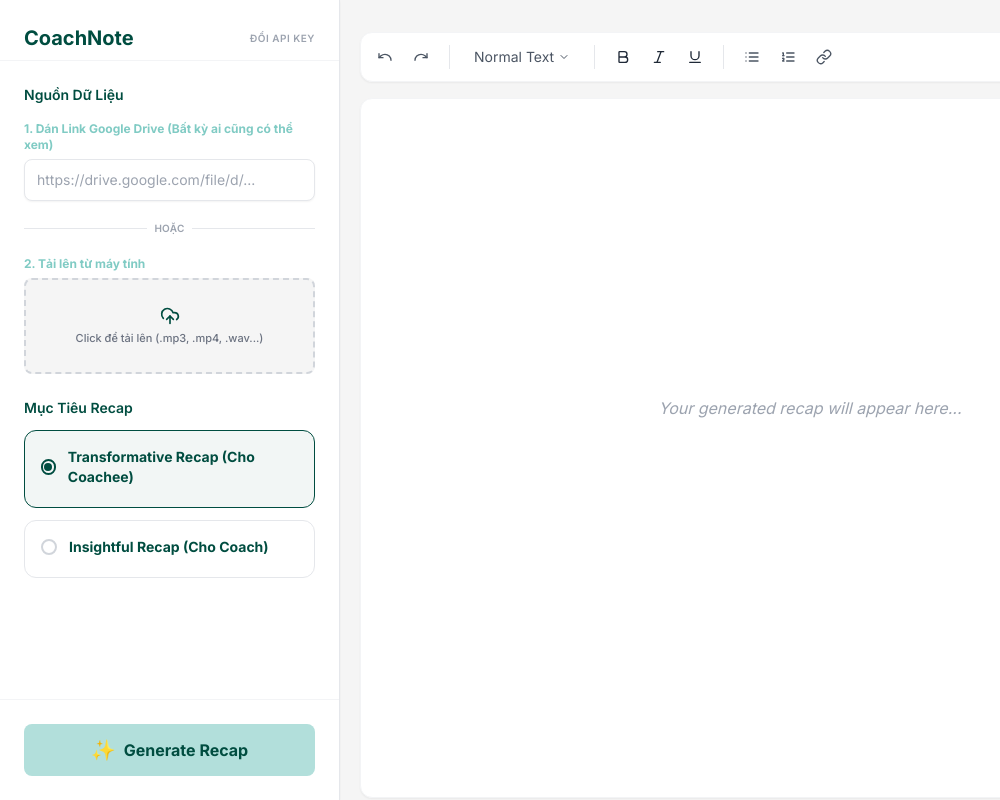
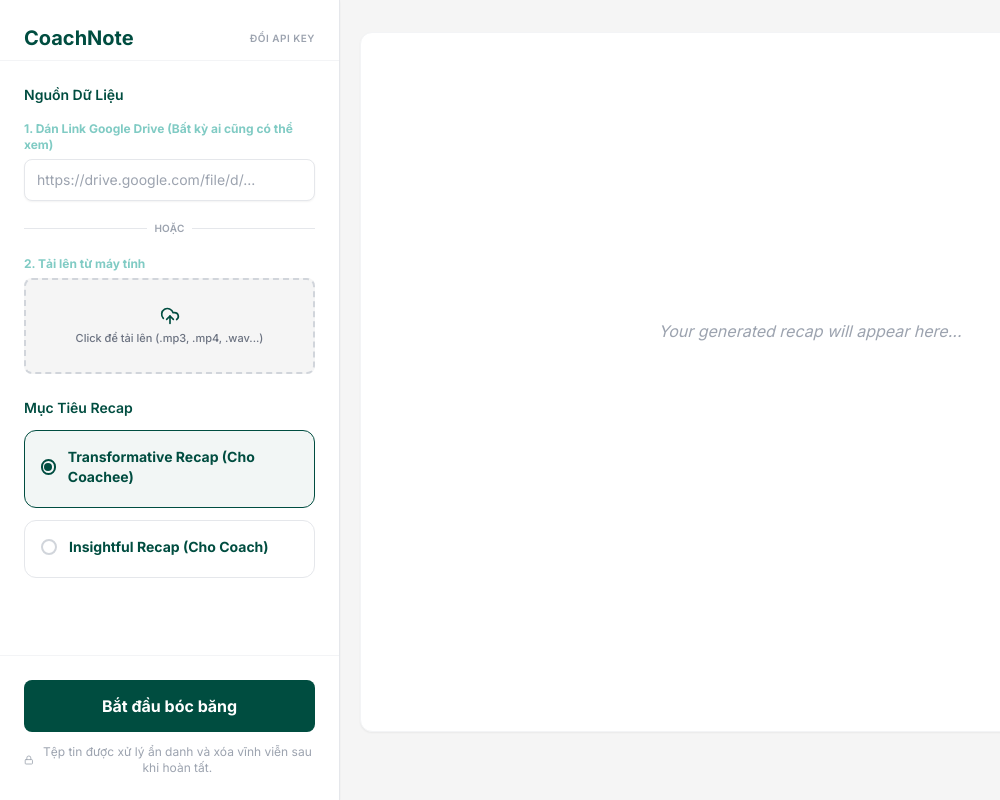
Before and after one commit to handelait/coach-note, a Next.js app: page /workspace in a window 1280 px wide. Shown: the whole page, without its empty margins (0-1000 px from the left). Built offline with nearby package versions, Linux system fonts and the light colour scheme.

Commit message:
feat: complete 5 UX improvements (streaming, privacy, export, diarization, long context)

```diff
--- a/src/app/workspace/page.tsx
+++ b/src/app/workspace/page.tsx
@@ -27,6 +27,7 @@
   const [isProcessing, setIsProcessing] = useState(false);
   const [progress, setProgress] = useState(0);
   const [loadingStatus, setLoadingStatus] = useState<string>("");
+  const [fullTranscript, setFullTranscript] = useState<string>("");
   const [apiKey, setApiKey] = useState("");
   const [driveLink, setDriveLink] = useState("");
 
@@ -36,7 +37,7 @@
   }, []);
   const [selectedFile, setSelectedFile] = useState<File | null>(null);
   const [result, setResult] = useState<RecapResult | null>(null);
-  const [error, setError] = useState("");
+  const [error, setError] = useState<string | null>(null);
   const [activeCitationId, setActiveCitationId] = useState<number | null>(null);
   const [isCopied, setIsCopied] = useState(false);
 
@@ -84,10 +85,11 @@
       }
     }
 
-    setError("");
+    setError(null);
     setIsProcessing(true);
+    setResult(null);
+    setFullTranscript("");
     setProgress(5);
-    setResult(null);
     setActiveCitationId(null);
     setIsCopied(false);
 
@@ -123,7 +125,6 @@
 
             if (!startRes.ok) {
                if (startRes.status === 504 && attempt === 1) {
-                   // Render is waking up, wait 3 seconds and retry
                    await new Promise(r => setTimeout(r, 3000));
                    continue;
                }
@@ -145,7 +146,6 @@
 
         setLoadingStatus("Đang xử lý dữ liệu (Vui lòng đợi 1-3 phút, không tắt trang)...");
 
-        // Polling loop
         while (true) {
             await new Promise(r => setTimeout(r, 5000));
 
@@ -155,7 +155,7 @@
                 body: JSON.stringify({ action: 'status', jobId })
             });
 
-            if (!statusRes.ok) continue; // ignore transient fetch errors
+            if (!statusRes.ok) continue;
 
             const jobStatusData = await statusRes.json();
             if (jobStatusData.status === 'error') throw new Error(jobStatusData.error || "Có lỗi xảy ra trong quá trình xử lý");
@@ -190,6 +190,7 @@
       let finalTranscript = "";
       try {
         finalTranscript = await generateTranscript(testKey, fileUri, fileMimeType!);
+        setFullTranscript(finalTranscript);
       } catch (err: any) {
         throw new Error("Lỗi khi bóc băng: " + err.message);
       }
@@ -197,7 +198,6 @@
       setLoadingStatus("Đang xuất recap phân tích...");
       setProgress(60);
 
-      // Phase 2: Generate Content
       const progressInterval = setInterval(() => {
         setProgress((prev) => (prev < 90 ? prev + 5 : prev));
       }, 1000);
@@ -317,9 +317,21 @@
     }
   };
 
+  const handleExportTranscript = () => {
+    if (!fullTranscript) return;
+    const blob = new Blob([fullTranscript], { type: "text/plain;charset=utf-8" });
+    const url = URL.createObjectURL(blob);
+    const link = document.createElement("a");
+    link.href = url;
+    link.download = "CoachNote_Transcript.txt";
+    document.body.appendChild(link);
+    link.click();
+    document.body.removeChild(link);
+    URL.revokeObjectURL(url);
+  };
+
   return (
     <div className="flex h-screen bg-surface overflow-hidden">
-      {/* Sidebar */}
       <aside className="w-[340px] bg-white border-r border-gray-200 flex flex-col h-full z-10 shadow-sm relative shrink-0">
         <div className="p-6 pb-2 border-b border-gray-100 flex justify-between items-center">
           <h1 className="text-xl font-bold text-primary flex items-center gap-2">
@@ -334,7 +346,6 @@
           <div className="flex flex-col gap-4">
             <h2 className="text-sm font-semibold text-primary">Nguồn Dữ Liệu</h2>
 
-            {/* Drive Link Input */}
             <div>
               <label className="block text-xs font-bold text-accent-hover mb-1.5">1. Dán Link Google Drive (Bất kỳ ai cũng có thể xem)</label>
               <input
@@ -342,7 +353,7 @@
                 value={driveLink}
                 onChange={(e) => {
                   setDriveLink(e.target.value);
-                  setSelectedFile(null); // Clear file if link is pasted
+                  setSelectedFile(null);
                 }}
                 placeholder="https://drive.google.com/file/d/..."
                 className="w-full bg-white border border-gray-200 rounded-lg px-3 py-2.5 text-sm focus:border-primary focus:outline-none transition-colors shadow-sm"
@@ -355,7 +366,6 @@
               <div className="h-px bg-gray-200 flex-1"></div>
             </div>
 
-            {/* File Upload Section */}
             <div>
               <label className="block text-xs font-bold text-accent-hover mb-1.5">2. Tải lên từ máy tính</label>
               <label className="flex flex-col items-center justify-center w-full h-24 bg-surface border-2 border-dashed border-gray-300 rounded-lg cursor-pointer hover:bg-gray-50 transition-colors relative overflow-hidden">
@@ -384,8 +394,8 @@
                         return;
                       }
                       setSelectedFile(file);
-                      setDriveLink(""); // Clear link if file is selected
-                      setError("");
+                      setDriveLink("");
+                      setError(null);
                     }
                   }}
                 />
@@ -451,40 +461,52 @@
             </div>
           )}
           <button
-            className={"w-full py-3.5 rounded-lg font-bold flex items-center justify-center gap-2 transition-colors " + (isProcessing ? 'bg-surface text-gray-400 cursor-not-allowed' : 'bg-accent hover:bg-accent-hover text-primary')}
+            className={"w-full py-3.5 rounded-lg font-bold flex items-center justify-center gap-2 transition-colors " + (isProcessing ? 'bg-surface text-gray-400 cursor-not-allowed' : 'bg-primary hover:bg-primary/90 text-white')}
             onClick={handleGenerate}
-            disabled={isProcessing}
+            disabled={isProcessing || (!driveLink && !selectedFile)}
           >
-            <span className="text-xl leading-none">✨</span> Generate Recap
+            {isProcessing ? "Đang xử lý..." : "Bắt đầu bóc băng"}
           </button>
+          <p className="text-xs text-gray-400 text-center mt-3 flex items-center justify-center gap-1.5">
+            <svg width="12" height="12" viewBox="0 0 24 24" fill="none" stroke="currentColor" strokeWidth="2" strokeLinecap="round" strokeLinejoin="round"><rect x="3" y="11" width="18" height="11" rx="2" ry="2"></rect><path d="M7 11V7a5 5 0 0 1 10 0v4"></path></svg>
+            Tệp tin được xử lý ẩn danh và xóa vĩnh viễn sau khi hoàn tất.
+          </p>
         </div>
       </aside>
 
-      {/* Main Content (Editor) */}
       <main className="flex-1 flex flex-col items-center py-8 overflow-y-auto px-4 relative" onClick={handleEditorClick}>
         <div className="w-full max-w-[900px] flex flex-col gap-4">
 
-          <div className="bg-white rounded-xl shadow-sm border border-gray-100 p-2 flex items-center gap-1">
-            <button className="p-2 hover:bg-surface rounded-md text-gray-600 transition-colors"><Undo className="w-4 h-4" /></button>
-            <button className="p-2 hover:bg-surface rounded-md text-gray-600 transition-colors"><Redo className="w-4 h-4" /></button>
-            <div className="w-px h-6 bg-gray-200 mx-2" />
-            <div className="flex items-center gap-1 hover:bg-surface px-3 py-1.5 rounded-md cursor-pointer text-sm text-gray-600 transition-colors">
-              <span>Normal Text</span>
-              <ChevronDown className="w-3 h-3" />
+          {result && (
+            <div className="bg-white rounded-xl shadow-sm border border-gray-100 p-2 flex items-center gap-2 justify-center">
+              <button
+                onClick={handleExportTranscript}
+                className="flex items-center gap-1.5 px-3 py-1.5 text-xs font-medium text-gray-600 hover:bg-surface rounded-md transition-colors"
+              >
+                <FileText className="w-3.5 h-3.5" />
+                Tải Transcript
+              </button>
+              <button
+                onClick={handleCopy}
+                className="flex items-center gap-1.5 px-3 py-1.5 text-xs font-medium text-gray-600 hover:bg-surface rounded-md transition-colors"
+              >
+                {isCopied ? <Check className="w-3.5 h-3.5 text-green-500" /> : <Copy className="w-3.5 h-3.5" />}
+                {isCopied ? "Đã chép" : "Chép Recap"}
+              </button>
+              <button
+                onClick={handleExportDocx}
+                disabled={isExporting}
+                className={"flex items-center gap-1.5 px-3 py-1.5 text-xs font-medium rounded-md transition-colors " + (isExporting ? 'text-gray-400 cursor-wait bg-gray-50' : 'text-gray-600 hover:bg-surface')}
+              >
+                <FileText className="w-3.5 h-3.5" />
+                {isExporting ? "Đang xuất..." : "Tải DOCX"}
+              </button>
             </div>
-            <div className="w-px h-6 bg-gray-200 mx-2" />
-            <button className="p-2 hover:bg-surface rounded-md text-gray-800 font-bold transition-colors"><Bold className="w-4 h-4" /></button>
-            <button className="p-2 hover:bg-surface rounded-md text-gray-800 transition-colors"><Italic className="w-4 h-4" /></button>
-            <button className="p-2 hover:bg-surface rounded-md text-gray-800 transition-colors"><Underline className="w-4 h-4" /></button>
-            <div className="w-px h-6 bg-gray-200 mx-2" />
-            <button className="p-2 hover:bg-surface rounded-md text-gray-600 transition-colors"><List className="w-4 h-4" /></button>
-            <button className="p-2 hover:bg-surface rounded-md text-gray-600 transition-colors"><ListOrdered className="w-4 h-4" /></button>
-            <button className="p-2 hover:bg-surface rounded-md text-gray-600 transition-colors"><LinkIcon className="w-4 h-4" /></button>
-          </div>
+          )}
 
-          <div className="bg-white rounded-xl shadow-sm border border-gray-100 p-12 min-h-[700px] relative pb-32">
+          <div className="bg-white rounded-xl shadow-sm border border-gray-100 p-12 min-h-[700px] relative">
             {!result && !isProcessing && (
-              <div className="flex items-center justify-center h-full text-gray-400 italic">
+              <div className="flex items-center justify-center h-[500px] text-gray-400 italic">
                 Your generated recap will appear here...
               </div>
             )}
@@ -500,10 +522,14 @@
                 </h1>
 
                 <div className="space-y-6 text-[16px] leading-[1.6] text-[#333333]">
-                  {result.paragraphs.map((p, index) => (
-                    <div className="relative group/block" key={index}>
+                  {result.paragraphs.map((p, idx) => (
+                    <div
+                      key={idx}
+                      className={`animate-in fade-in slide-in-from-bottom-2 duration-700 fill-mode-both`}
+                      style={{ animationDelay: `${idx * 200}ms` }}
+                    >
                       <div
-                        className="prose prose-base max-w-none prose-p:my-1 prose-ul:my-1 prose-li:my-0 prose-headings:!font-bold prose-headings:!text-[#333333] prose-h1:!text-[21px] prose-h2:!text-[21px] prose-h3:!text-[21px] outline-none focus:bg-gray-50 transition-colors rounded p-1"
+                        className="prose prose-base max-w-none prose-p:my-1 outline-none"
                         contentEditable="true"
                         suppressContentEditableWarning
                         dangerouslySetInnerHTML={renderHTML(p.text as string)}
@@ -513,30 +539,9 @@
                 </div>
               </div>
             )}
-
-            {result && (
-              <div className="absolute bottom-10 right-12 flex gap-3 mt-10">
-                <button
-                  onClick={handleCopy}
-                  className={"px-5 py-2.5 rounded-full border border-gray-200 bg-white text-sm font-semibold hover:bg-surface flex items-center gap-2 shadow-sm transition-colors " + (isCopied ? 'text-green-600' : 'text-gray-700')}
-                >
-                  {isCopied ? <Check className="w-4 h-4" /> : <Copy className="w-4 h-4" />}
-                  {isCopied ? "Copied!" : "Copy"}
-                </button>
-                <button
-                  onClick={handleExportDocx}
-                  disabled={isExporting}
-                  className={"px-5 py-2.5 rounded-full border border-gray-200 text-sm font-semibold hover:bg-surface flex items-center gap-2 shadow-sm transition-colors " + (isExporting ? 'bg-gray-50 text-gray-400 cursor-wait' : 'bg-white text-gray-700')}
-                >
-                  <FileText className="w-4 h-4" />
-                  {isExporting ? "Exporting..." : "Export .docx"}
-                </button>
-              </div>
-            )}
           </div>
         </div>
 
-        {/* Floating Citation Popup */}
         {activeCitationId !== null && result && (
           <div className="fixed bottom-10 right-10 w-[450px] bg-[#2A2A2A] text-white p-6 rounded-2xl shadow-2xl z-[100] animate-in slide-in-from-bottom-8 duration-300 border border-gray-700">
             <div className="flex justify-between items-center mb-4 border-b border-gray-700 pb-3">
@@ -560,7 +565,6 @@
           </div>
         )}
       </main>
-
     </div>
   );
 }
--- a/src/lib/ai/gemini.ts
+++ b/src/lib/ai/gemini.ts
@@ -118,7 +118,7 @@
         mimeType: fileMimeType,
       }
     },
-    { text: "Bạn là một trợ lý ảo chuyên nghiệp. Nhiệm vụ duy nhất của bạn là cung cấp bản bóc băng (transcript) nguyên văn, chính xác từng từ một của file âm thanh/video đính kèm này bằng Tiếng Việt. Không tóm tắt, không giải thích, không bỏ sót thông tin. Chỉ xuất ra toàn bộ nội dung lời nói của cuộc hội thoại." }
+    { text: "Bạn là một trợ lý ảo chuyên nghiệp. Nhiệm vụ duy nhất của bạn là cung cấp bản bóc băng (transcript) nguyên văn, chính xác từng từ một của file âm thanh/video đính kèm này bằng Tiếng Việt. Quan trọng: Hãy phân chia rõ ràng người nói dưới dạng 'Người nói A: ...' và 'Người nói B: ...'. Không tóm tắt, không giải thích, không bỏ sót thông tin. Chỉ xuất ra toàn bộ nội dung lời nói của cuộc hội thoại." }
   ];
 
   const availableModels = await getBestModelNames(apiKey);
@@ -239,8 +239,8 @@
                   items: {
                     type: SchemaType.OBJECT,
                     properties: {
-                      id: { type: SchemaType.NUMBER },
-                      context: { type: SchemaType.STRING }
+                      id: { type: SchemaType.NUMBER, description: "ID của trích dẫn (1, 2, 3...)" },
+                      context: { type: SchemaType.STRING, description: "Đoạn trích dẫn dài, chi tiết lấy chính xác 100% từ transcript. Yêu cầu bốc đoạn hội thoại DÀI gấp 3-4 lần bình thường, có thể gộp nhiều câu nói ở các đoạn khác nhau nhưng liên quan mật thiết để người đọc hiểu rõ toàn bộ bối cảnh xung quanh ý đó. Bắt buộc phải là câu nói thật trong file." }
                     },
                     required: ["id", "context"]
                   }
```
